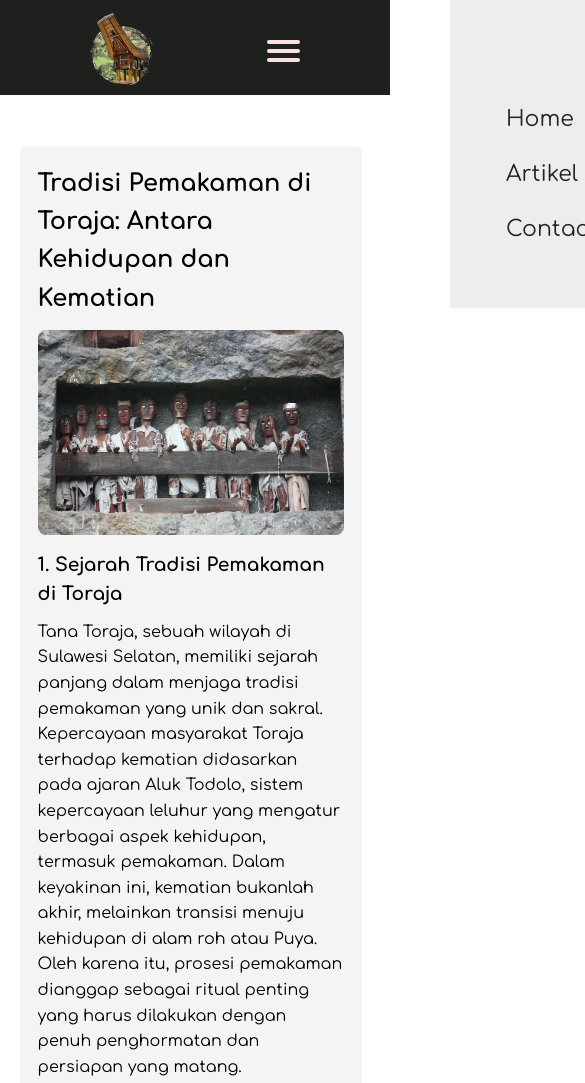
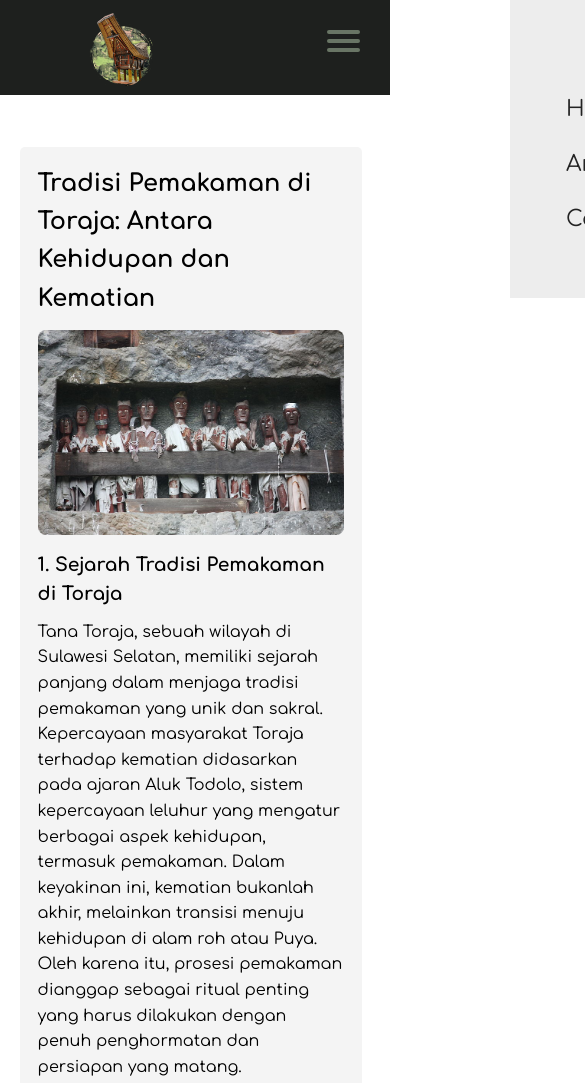
Before and after one commit to noviandf/latihan-web, a plain HTML site: page tugasakhir-dicoding/index.html in a window 390 px wide. Shown: the top 1083 px of the page, 585 px wide, since content can reach past the window. Drawn offline with Linux system fonts and the light colour scheme.

Commit message:
Update styles.css fixed navbar

```diff
--- a/tugasakhir-dicoding/css/styles.css
+++ b/tugasakhir-dicoding/css/styles.css
@@ -169,11 +169,6 @@ footer {
     user-select: none;
     -ms-touch-action: manipulation;
     -webkit-user-select: none;
-  }
-}
-  body,
-  header {
-    overflow-x: hidden;
     width: 100%;
   }
   #menu2 {
@@ -187,18 +182,18 @@ footer {
     flex: 1;
     background: #697565;
     font-size: small;
-    padding: 15px;
+    padding: 10px;
     border-radius: 5px;
     align-self: flex-start;
-    width: 50%;
+    width: 70%;
     margin: 20px auto;
   }
 
   #menuToggle {
     display: block;
-    position: absolute;
-    top: 40px;
-    right: 90px;
+    position: fixed;
+    top: 30px;
+    right: 30px;
     z-index: 1;
     -webkit-user-select: none;
     user-select: none;
@@ -232,7 +227,7 @@ footer {
     height: 4px;
     margin-bottom: 5px;
     position: relative;
-    background: #f7e1e1;
+    background: #697565;
     border-radius: 3px;
     z-index: 1;
     transform-origin: 4px 0px;
@@ -245,36 +240,18 @@ footer {
   #menuToggle span:nth-last-child(2) {
     transform-origin: 0% 100%;
   }
-
-  /*
- * Transform all the slices of hamburger
- * into a crossmark.
- */
   #menuToggle input:checked ~ span {
     opacity: 1;
     transform: rotate(45deg) translate(-2px, -1px);
     background: #232323;
   }
-
-  /*
- * But let's hide the middle one.
- */
   #menuToggle input:checked ~ span:nth-last-child(3) {
     opacity: 0;
     transform: rotate(0deg) scale(0.2, 0.2);
   }
-
-  /*
- * Ohyeah and the last one should go the other direction
- */
   #menuToggle input:checked ~ span:nth-last-child(2) {
     transform: rotate(-45deg) translate(0, -1px);
   }
-
-  /*
- * Make this absolute positioned
- * at the top left of the screen
- */
   #menu {
     display: inline-block;
     position: absolute;
@@ -290,14 +267,10 @@ footer {
     background: #ededed;
     list-style-type: none;
     -webkit-font-smoothing: antialiased;
-    /* to stop flickering of text in safari */
-
     transform-origin: 0% 0%;
     transform: translate(100%, 0);
-
     transition: transform 0.5s cubic-bezier(0.77, 0.2, 0.05, 1);
   }
-
   #menu li {
     padding: 10px 0;
     font-size: 22px;
```
